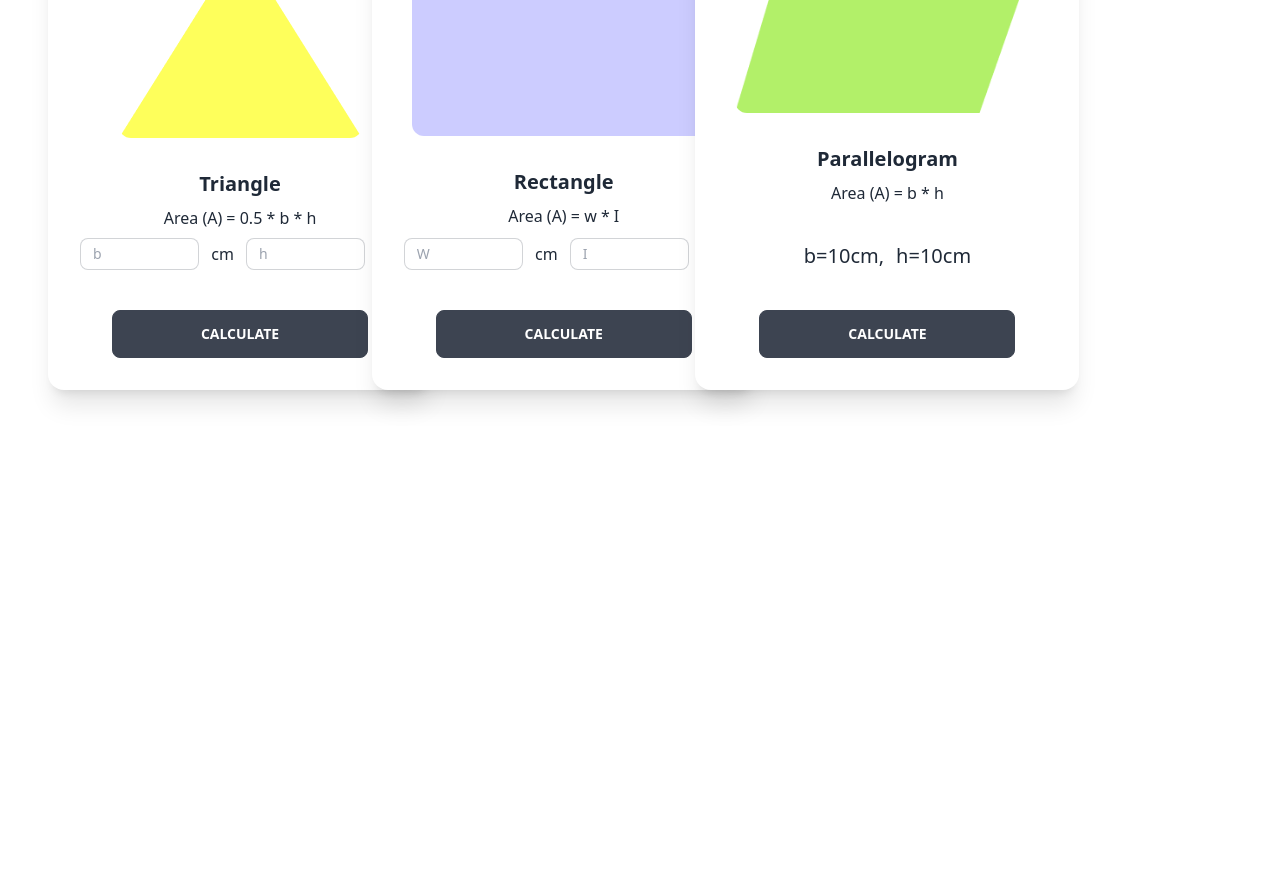
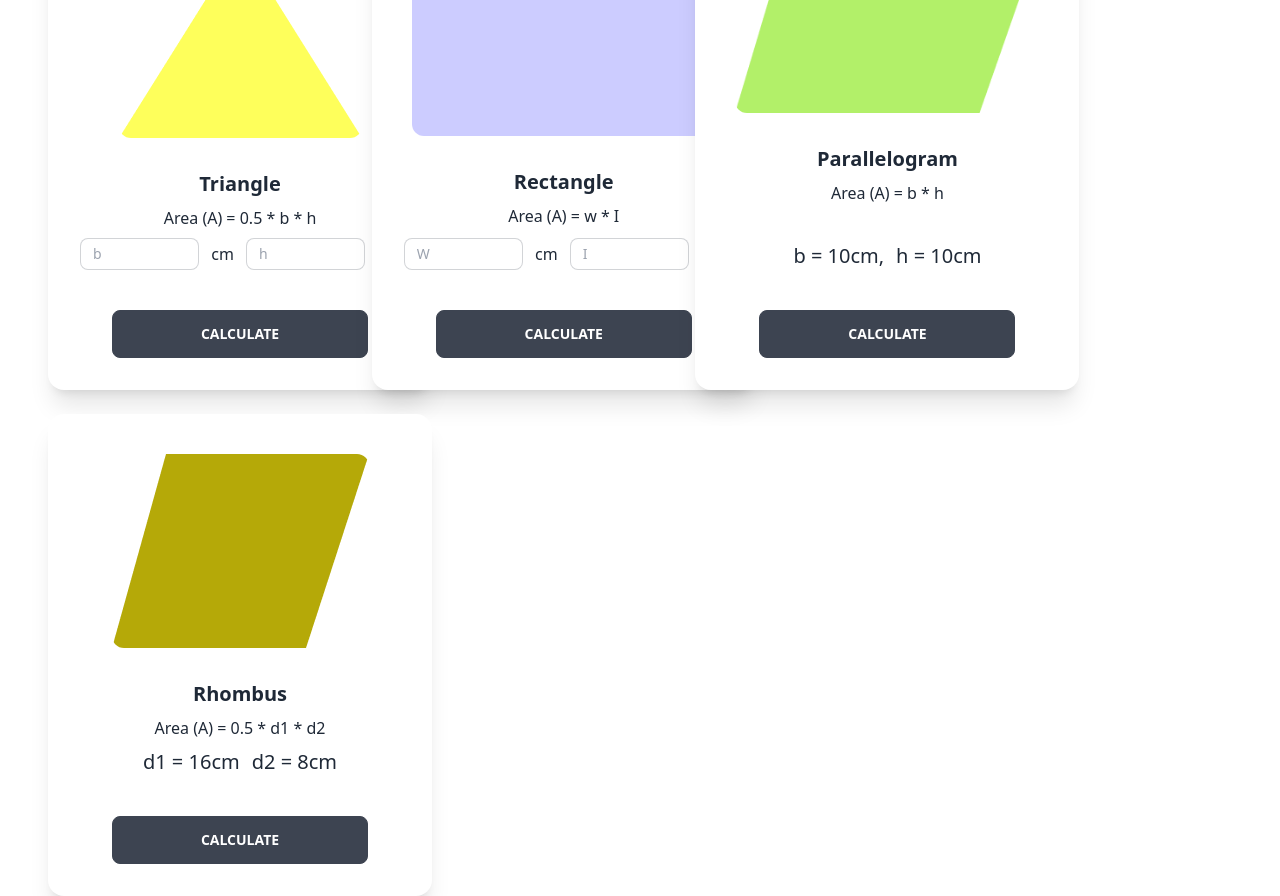
Before and after one commit to kawsarhamidi/Geometry-Genius, a plain HTML site: page index.html in a window 1280 px wide. Shown: the part 184-1080 px from the top of the page. Before the commit the page ends 800 px from the top, so only its background shows below. Drawn offline with nearby package versions, Linux system fonts and the light colour scheme.

Commit message:
fourth time rhombus completed html and js

```diff
--- a/index.html
+++ b/index.html
@@ -29,7 +29,7 @@
           <input class="input input-bordered" type="text">
         </div> -->
     <main>
-        <div class="lg:px-12 flex flex-col md:flex-row lg:flex-row">
+        <div class="lg:px-12 flex flex-cols md:flex-row lg:flex-row">
             <div class="products-cetails w-full md:-[75%] lg-[75%] mt-5 grid md:grid-cols-2 lg:grid-cols-3 gap-6">
                 <div class="card w-96 bg-base-100 shadow-xl ">
                     <figure class="px-10 pt-10">
@@ -76,12 +76,30 @@
                       <p>Area (A) = b * h</p>
                       <div class="flex justify-center items-center gap-3 mb-8">
 
-                        <h1 class="text-xl">b=<span id="base-parallelogram">10</span>cm,</h1>
-                        <h1 class="text-xl">h=<span id="height-parallelogram">10</span>cm</h1>
+                        <h1 class="text-xl">b = <span id="base-parallelogram">10</span>cm,</h1>
+                        <h1 class="text-xl">h = <span id="height-parallelogram">10</span>cm</h1>
 
                       </div>
                       <div class="card-actions">
                         <button id="btn-parallelogram" class="btn btn-wide">Calculate</button>
+                      </div>
+                    </div>
+                  </div>
+                <div class="card w-96 bg-base-100 shadow-xl ">
+                    <figure class="px-10 pt-10">
+                      <img src="./images/rhombus.png" alt="Shoes" class="rounded-xl" />
+                    </figure>
+                    <div class="card-body items-center text-center">
+                      <h2 id="rhombus" class="card-title">Rhombus</h2>
+                      <p>Area (A) = 0.5 * d1 * d2</p>
+                      <div class="flex justify-center items-center gap-3 mb-8">
+
+                        <h1 class="text-xl">d1 = <span id="base-rhombus">16</span>cm</h1>
+                        <h1 class="text-xl">d2 = <span id="height-rhombus">8</span>cm</h1>
+
+                      </div>
+                      <div class="card-actions">
+                        <button id="btn-rhombus" class="btn btn-wide">Calculate</button>
                       </div>
                     </div>
                   </div>
--- a/js/index.js
+++ b/js/index.js
@@ -12,6 +12,7 @@ document.getElementById('btn-triangle').addEventListener('click', function () {
     dataUpdate(headerName,triangleArea);
 
 });
+
 document.getElementById('btn-rectangle').addEventListener('click', function () {
     const headerName = document.getElementById('rectangle').innerText;
     const baseRectangle = document.getElementById('base-rectangle').value;
@@ -21,6 +22,7 @@ document.getElementById('btn-rectangle').addEventListener('click', function () {
     dataUpdate(headerName,rectangleArea);
 
 });
+
 document.getElementById('btn-parallelogram').addEventListener('click', function () {
     const headerName = document.getElementById('parallelogram').innerText;
     const baseParallelogram = document.getElementById('base-parallelogram').innerText;
@@ -28,6 +30,16 @@ document.getElementById('btn-parallelogram').addEventListener('click', function
     const parallelogramArea = parseFloat(baseParallelogram) * parseFloat(heightParallelogram) ;
 
     dataUpdate(headerName,parallelogramArea);
+
+});
+
+document.getElementById('btn-rhombus').addEventListener('click', function () {
+    const headerName = document.getElementById('rhombus').innerText;
+    const baseRhombus = document.getElementById('base-rhombus').innerText;
+    const heightRhombus = document.getElementById('height-rhombus').innerText;
+    const rhombusArea = 0.5 *  parseFloat(baseRhombus) * parseFloat(heightRhombus) ;
+
+    dataUpdate(headerName,rhombusArea);
 
 });
 
```
